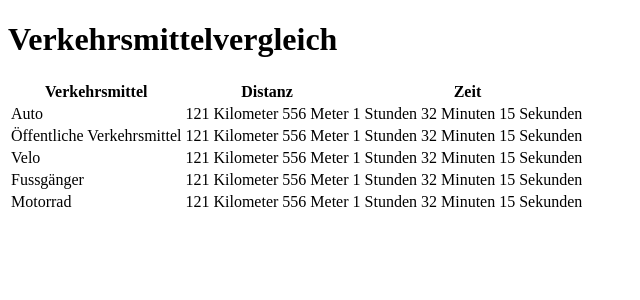
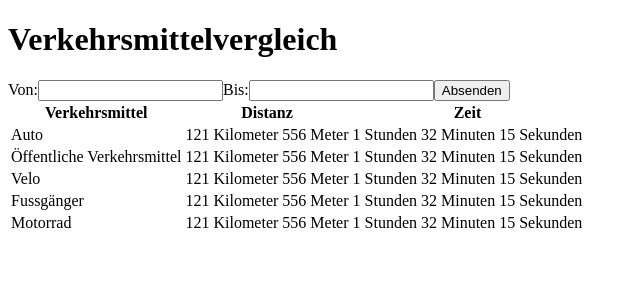
Before and after one commit to roumanch-777/verkehrsmittelvergleich-johannes-roman, a React (Create React App) app in the folder app/: page / in a window 1280 px wide. Shown: the top 300 px of the page, without its empty margins (0-640 px from the left). Built offline with nearby package versions, Linux system fonts and the light colour scheme.

Commit message:
add InputFields and Button Submit

```diff
--- a/app/src/App.tsx
+++ b/app/src/App.tsx
@@ -1,14 +1,19 @@
 import React from 'react';
 import Title from "./components/Title";
 import ComparisonTable from './components/ComparisonTable';
+import InputField from './components/InputField'
+import Button from './components/Button'
 
 function App() {
-  return (
-      <div>
-        <Title />
-        <ComparisonTable />
-      </div>
-  );
+    return (
+        <div>
+            <Title/>
+            <InputField>Von</InputField>
+            <InputField>Bis</InputField>
+            <Button>Absenden</Button>
+            <ComparisonTable/>
+        </div>
+    );
 }
 
 export default App;
--- /dev/null
+++ b/app/src/components/Button.tsx
@@ -0,0 +1,11 @@
+import React from "react";
+
+interface Props {
+    children: string;
+}
+
+function Button({children}: Props) {
+    return <button>{children}</button>
+}
+
+export default Button
--- /dev/null
+++ b/app/src/components/InputField.tsx
@@ -0,0 +1,15 @@
+import React from "react";
+
+interface Props {
+    children: string;
+}
+
+function InputField({children}: Props) {
+    return (
+        <>
+            <label htmlFor={children}>{children}:</label>
+            <input type="text" id={children} name={children}/>
+        </>)
+}
+
+export default InputField;
```
